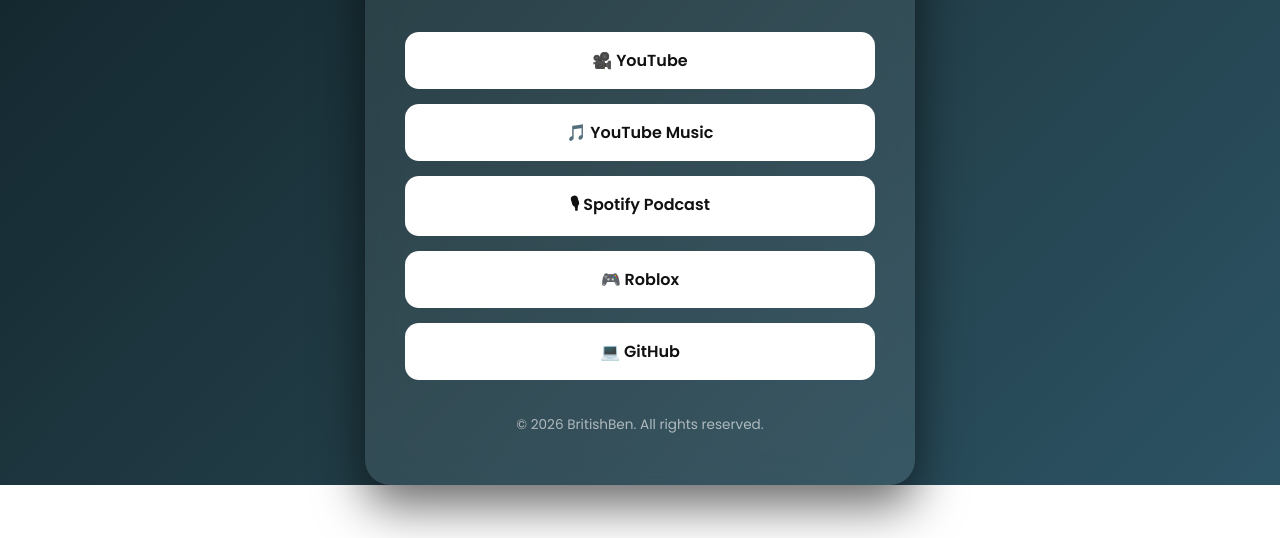
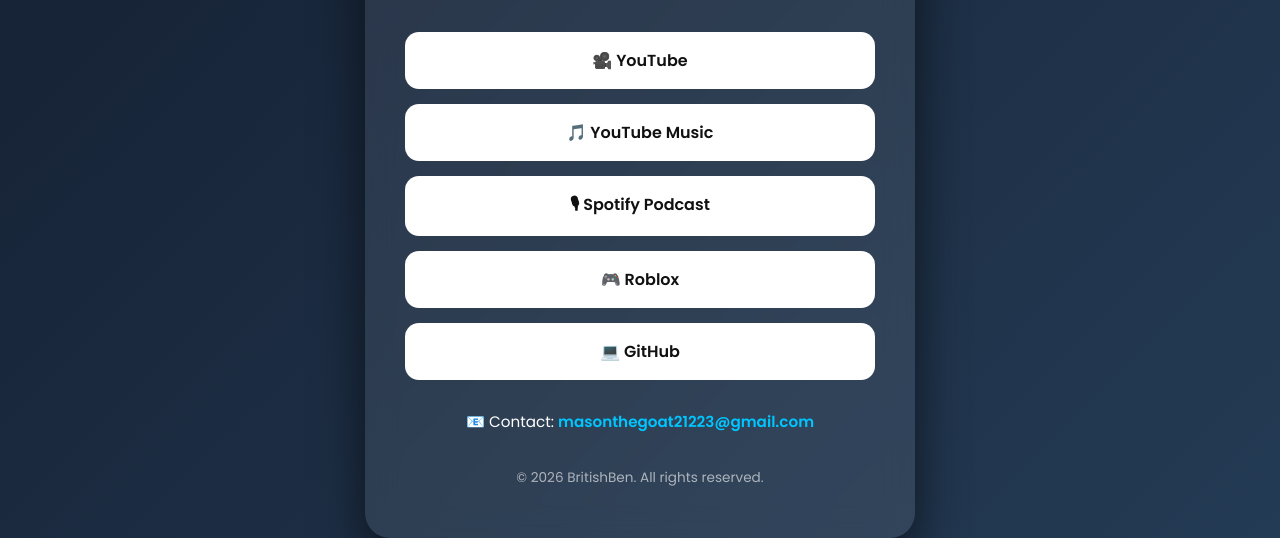
Before and after one commit to BritishBen1/britishben-social-links, a plain HTML site: page index.html in a window 1280 px wide. Shown: the part 334-872 px from the top of the page. Before the commit the page ends 819 px from the top, so only its background shows below. Drawn offline with Linux system fonts and the light colour scheme.

Commit message:
Update index.html

```diff
--- a/index.html
+++ b/index.html
@@ -14,7 +14,7 @@
         }
 
         body {
-            background: linear-gradient(135deg, #0f2027, #203a43, #2c5364);
+            background: linear-gradient(135deg, #141e30, #243b55);
             color: white;
             display: flex;
             justify-content: center;
@@ -72,6 +72,21 @@
             color: white;
         }
 
+        .contact {
+            margin-top: 30px;
+            font-size: 0.95rem;
+        }
+
+        .contact a {
+            color: #00c6ff;
+            text-decoration: none;
+            font-weight: 600;
+        }
+
+        .contact a:hover {
+            text-decoration: underline;
+        }
+
         footer {
             margin-top: 35px;
             font-size: 0.85rem;
@@ -85,9 +100,12 @@
 </head>
 <body>
     <div class="container">
-        <!-- BULLETPROOF IMAGE VERSION -->
-        <!-- Make sure pfp.png is uploaded to the ROOT of your repository -->
-        <img src="https://britishben1.github.io/pfp.png" alt="BritishBen Profile Picture" class="logo">
+        <!-- BULLETPROOF IMAGE FOR PROJECT REPO -->
+        <!-- Repo: britishben-social-links -->
+        <!-- Username: BritishBen1 -->
+        <img src="https://britishben1.github.io/britishben-social-links/pfp.png"
+             alt="BritishBen Profile Picture"
+             class="logo">
 
         <h1>BritishBen</h1>
         <p>Creator • Developer • Music • Gaming</p>
@@ -100,6 +118,11 @@
             <a href="https://github.com/BritishBen1" target="_blank" rel="noopener noreferrer">💻 GitHub</a>
         </div>
 
+        <div class="contact">
+            📧 Contact:
+            <a href="mailto:masonthegoat21223@gmail.com">masonthegoat21223@gmail.com</a>
+        </div>
+
         <footer>
             © 2026 BritishBen. All rights reserved.
         </footer>
```
